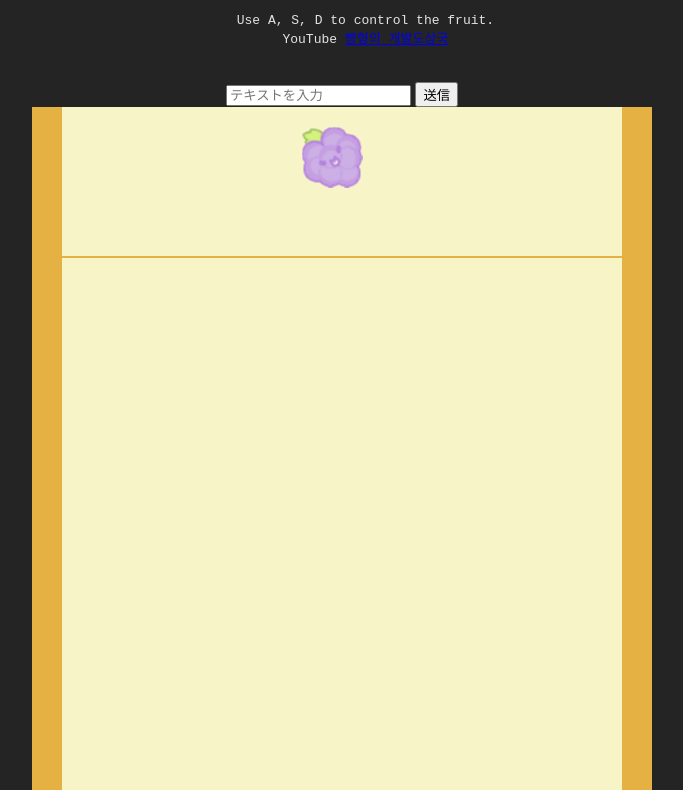
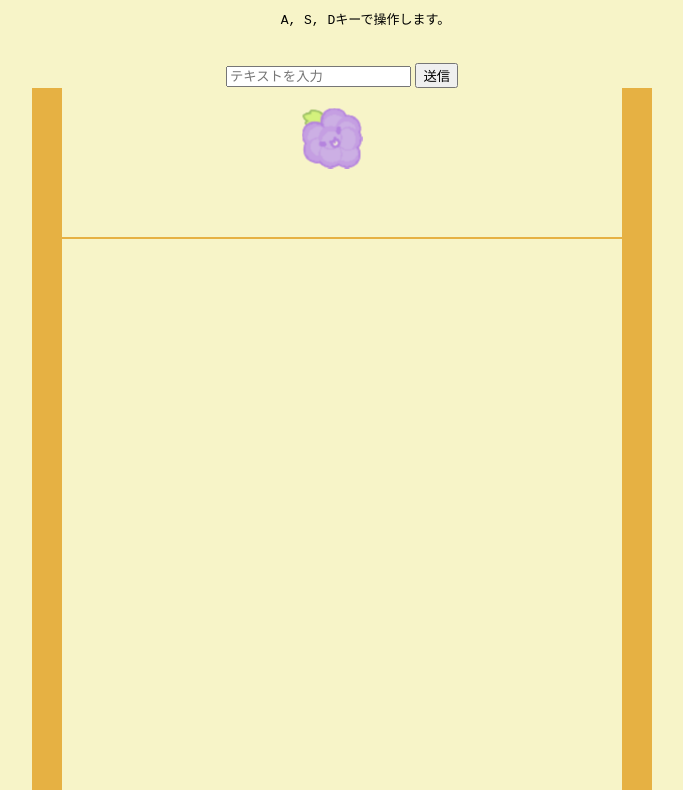
Before and after one commit to kuwabarbara/SuikaGame, a website built with Vite: page index.html in a window 1280 px wide. Shown: the part 80-870 px from the top of the page, without its empty margins (298-981 px from the left). Built offline with nearby package versions, Linux system fonts and the light colour scheme; some packages are replaced by stand-ins of ours; no server answers.

Commit message:
見た目の変更

```diff
--- a/dark.css
+++ b/dark.css
@@ -5,7 +5,7 @@
 
     color-scheme: light dark;
     color: rgba(255, 255, 255, 0.87);
-    background-color: #242424;
+    background-color: #F7F4C8;
 
     font-synthesis: none;
     text-rendering: optimizeLegibility;
--- a/index.html
+++ b/index.html
@@ -1,5 +1,6 @@
 <!doctype html>
 <html lang="en">
+
   <head>
     <meta charset="UTF-8" />
     <link rel="icon" type="image/png" href="base/10_watermelon.png" />
@@ -10,13 +11,15 @@
       body {
         text-align: center;
       }
+      pre{
+        color: black;
+      }
     </style>
   </head>
   <body>
     <h1>スイカゲーム</h1>
     <pre>
-      Use A, S, D to control the fruit.
-      YouTube <a href="https://www.youtube.com/@bbanghyong">빵형의 개발도상국</a>
+      A, S, Dキーで操作します。
     </pre>
 
     <form id="sampleForm">
```
